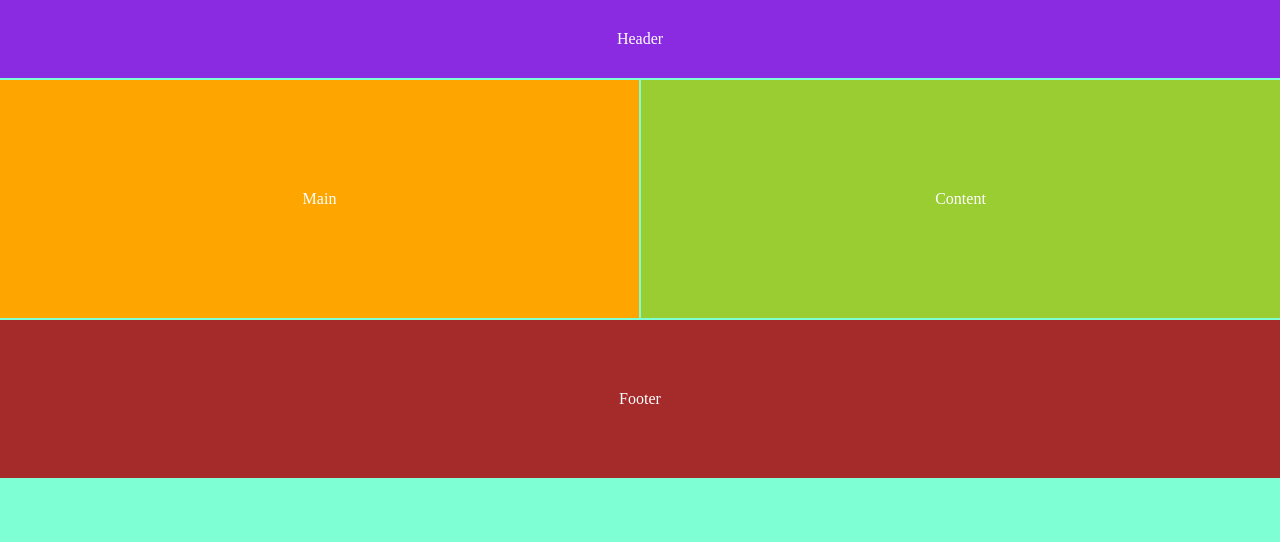
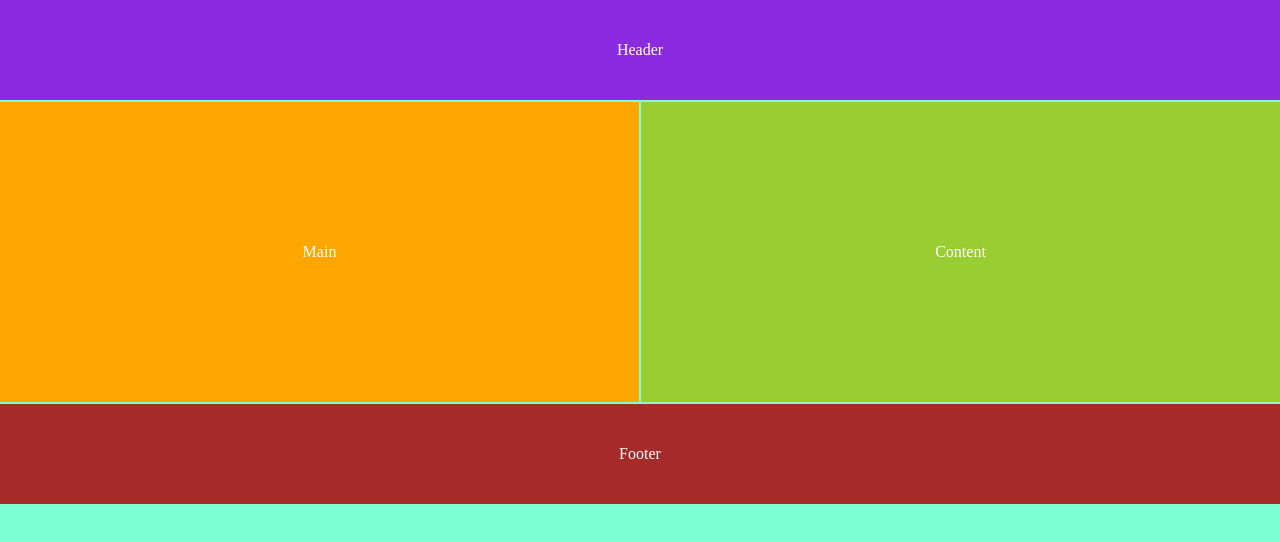
Before and after one commit to ShayanMahnam/test-grid, a plain HTML site: page index.html in a window 1280 px wide. Drawn offline with Linux system fonts and the light colour scheme.

Commit message:
without row repeat

```diff
--- a/style.css
+++ b/style.css
@@ -10,7 +10,7 @@ body{
 .container{
    display: grid;
    grid-template-columns: repeat(12, 1fr);
-   grid-template-rows: repeat(12, 1fr);
+   grid-template-rows: 100px 300px 100px;
    gap: 2px;
 
 }
@@ -24,21 +24,21 @@ body{
 .header{
     background-color: blueviolet;
     grid-column: 1/-1;
-    grid-row: 1/3;
+
 }
 .main{
     background-color: orange;
     grid-column: 1/7;
-    grid-row: 3/9;
+
 
 }
 .content{
     background-color: yellowgreen;
     grid-column: 7/-1;
-    grid-row: 3/9;
+
 }
 .footer{
     background-color: brown;
     grid-column: 1/-1;
-    grid-row: 9/-1;
+
 }
```
